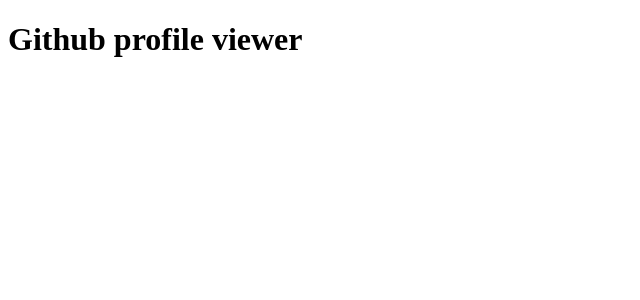
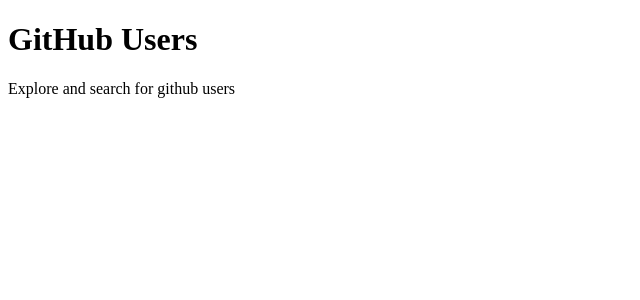
Before and after one commit to Nazar-Galicia/React-Github-Profile-Viewer, a React (Vite) app: page / in a window 1280 px wide. Shown: the top 300 px of the page, without its empty margins (0-640 px from the left). Built offline with nearby package versions, Linux system fonts and the light colour scheme.

Commit message:
feat: created component viewer for view users

```diff
--- a/src/App.jsx
+++ b/src/App.jsx
@@ -1,7 +1,9 @@
+import Viewer from "@/components/Viewer/Viewer.jsx";
+
 function App() {
 
   return (
-    <h1>Github profile viewer</h1>
+    <Viewer />
   )
 }
 
--- /dev/null
+++ b/src/components/Viewer/Viewer.jsx
@@ -0,0 +1,9 @@
+const Viewer = () => {
+    return (
+        <div>
+            <h1>GitHub Users</h1>
+            <p>Explore and search for github users</p>
+        </div>
+    )
+}
+export default Viewer
```
